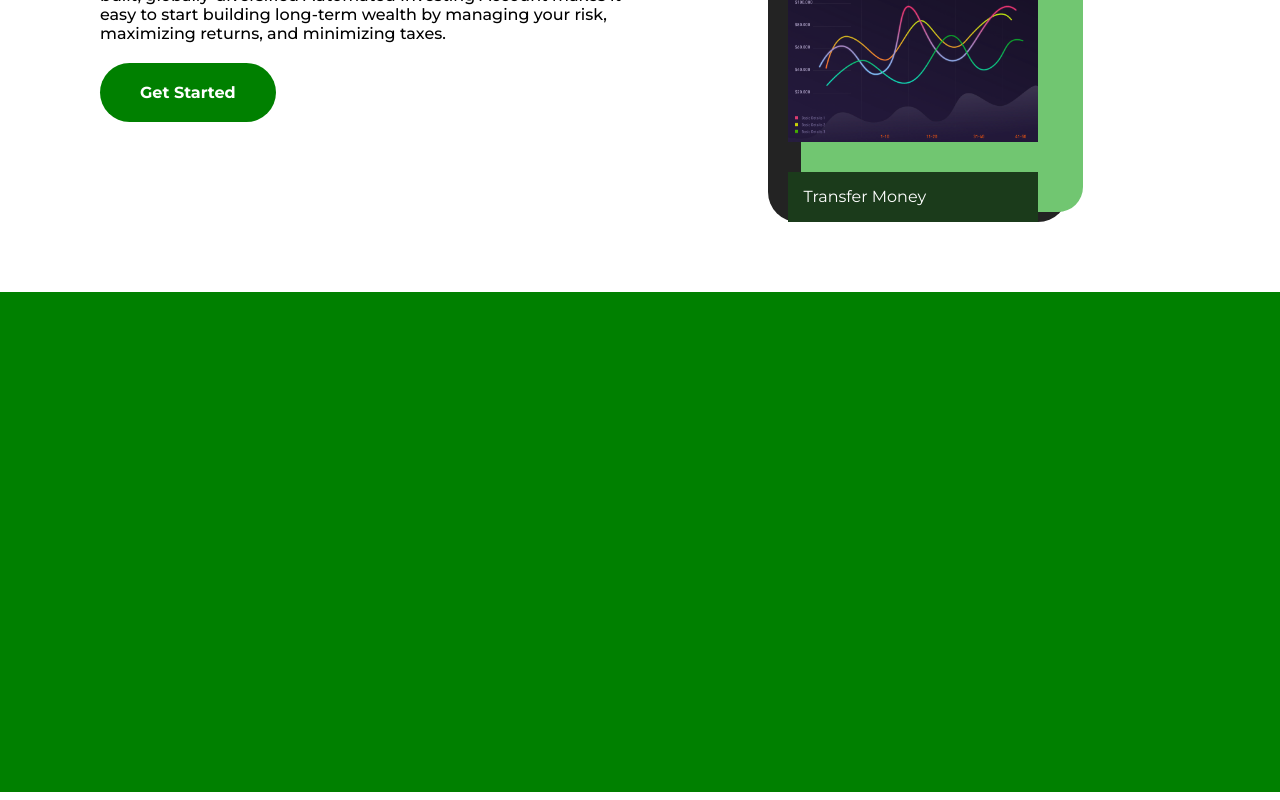
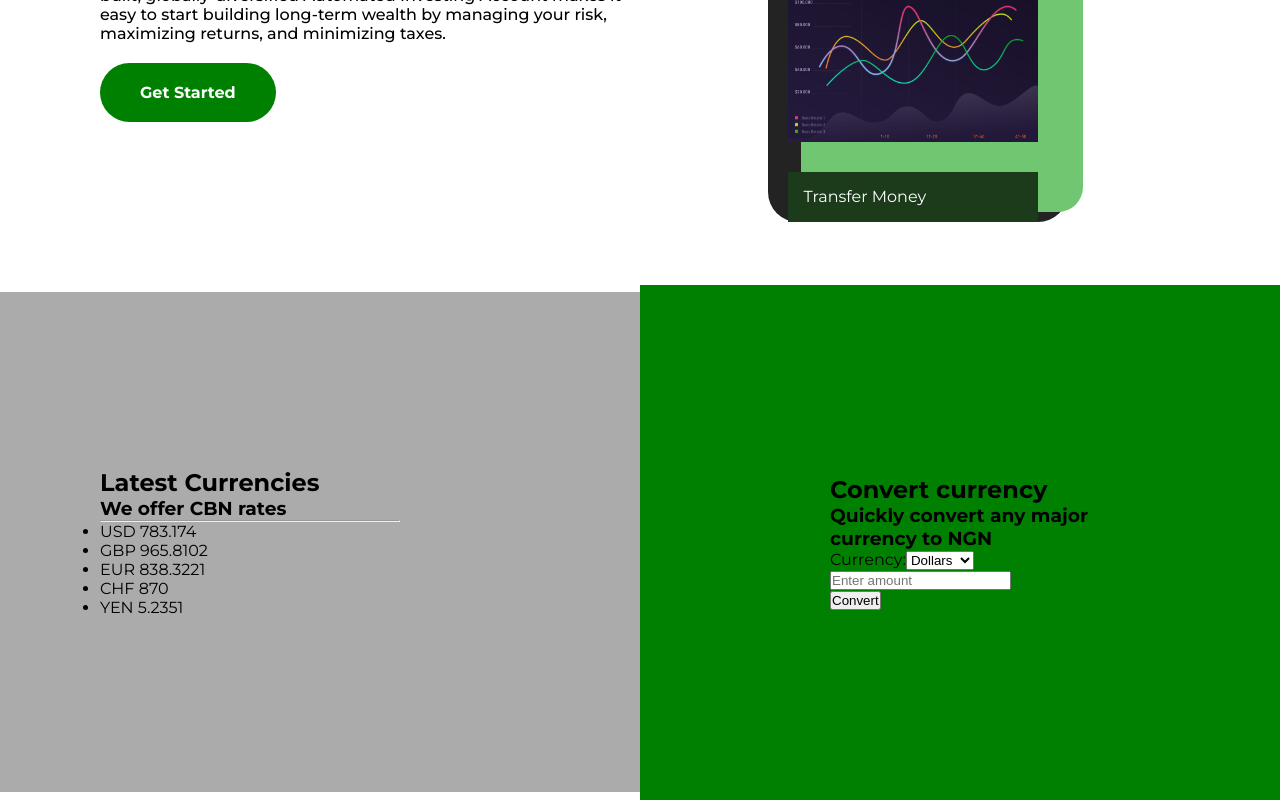
Before and after one commit to patrick-nsolo/fund_invest, a React (Create React App) app: page / in a window 1280 px wide. Shown: the part 1258-2058 px from the top of the page. Built offline with nearby package versions, Linux system fonts and the light colour scheme.

Commit message:
Currency converter update

```diff
--- a/src/Components/riskTolerance/riskTolerance.css
+++ b/src/Components/riskTolerance/riskTolerance.css
@@ -1,9 +1,18 @@
 .rt{
-    background-color: #008000;
+    background-color: #aaabaa;
     height:500px;
     width:100%;
-    padding: 80px 100px;
+    padding: 0;
+    display: flex;
+    justify-content: space-between;
+    align-items: center;
 }
-.rt img{
-    height:500px;
+.exchange-rates{
+    padding:100px;
+    width:500px;
 }
+.currency-converter{
+    background: #008000;
+    padding:190px;
+    width:50%;
+}
--- a/src/Components/riskTolerance/riskTolerance.js
+++ b/src/Components/riskTolerance/riskTolerance.js
@@ -4,8 +4,49 @@ import './Risktolerance.css'
 const riskTolerance = () => {
   return (
     <div className='rt'>
-
-
+        <div className='exchange-rates'>
+            <div className='exchange-rates-text'>
+                <h2>Latest Currencies</h2>
+                <h3>We offer CBN rates</h3>
+            </div>
+            <hr/>
+            <div className='rates'>
+                <ul>
+                    <li><span>USD</span> 783.174</li>
+                    <li><span>GBP</span> 965.8102</li>
+                    <li><span>EUR</span> 838.3221</li>
+                </ul>
+            </div>
+            <div>
+                <ul>
+                    <li><span>CHF</span> 870</li>
+                    <li><span>YEN</span> 5.2351</li>
+                </ul>
+            </div>
+        </div>
+        <div className='currency-converter'>
+            <h2>Convert currency</h2>
+            <h3>Quickly convert any major currency to NGN</h3>
+            <div>
+                <form >
+                <div>
+                <label>Currency:</label>
+                <select >
+                    <option value="dollars">Dollars</option>
+                    <option value="pounds">Pounds</option>
+                    <option value="yen">Yen</option>
+                </select>
+                <input
+                    type="number"
+                    //value={amount}
+                    //onChange={handleAmountChange}
+                    placeholder="Enter amount"
+                />
+                </div>
+                <button type="submit">Convert</button>
+                </form>
+            </div>
+        </div>
     </div>
   )
 }
```
